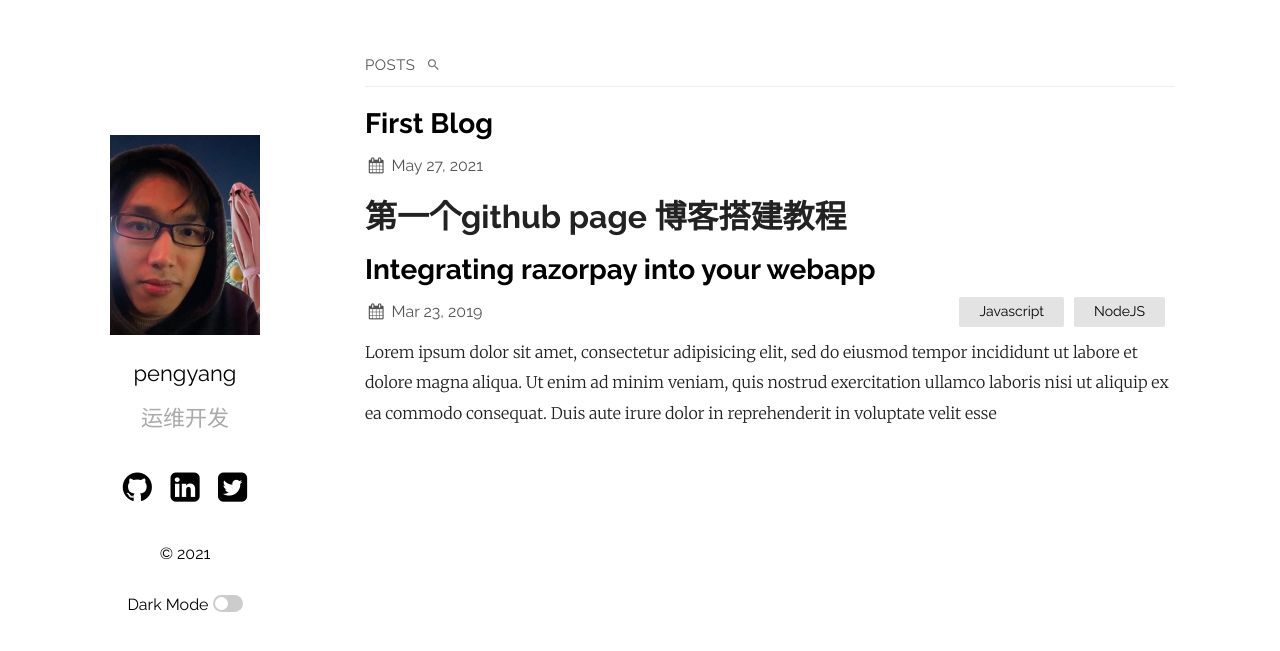
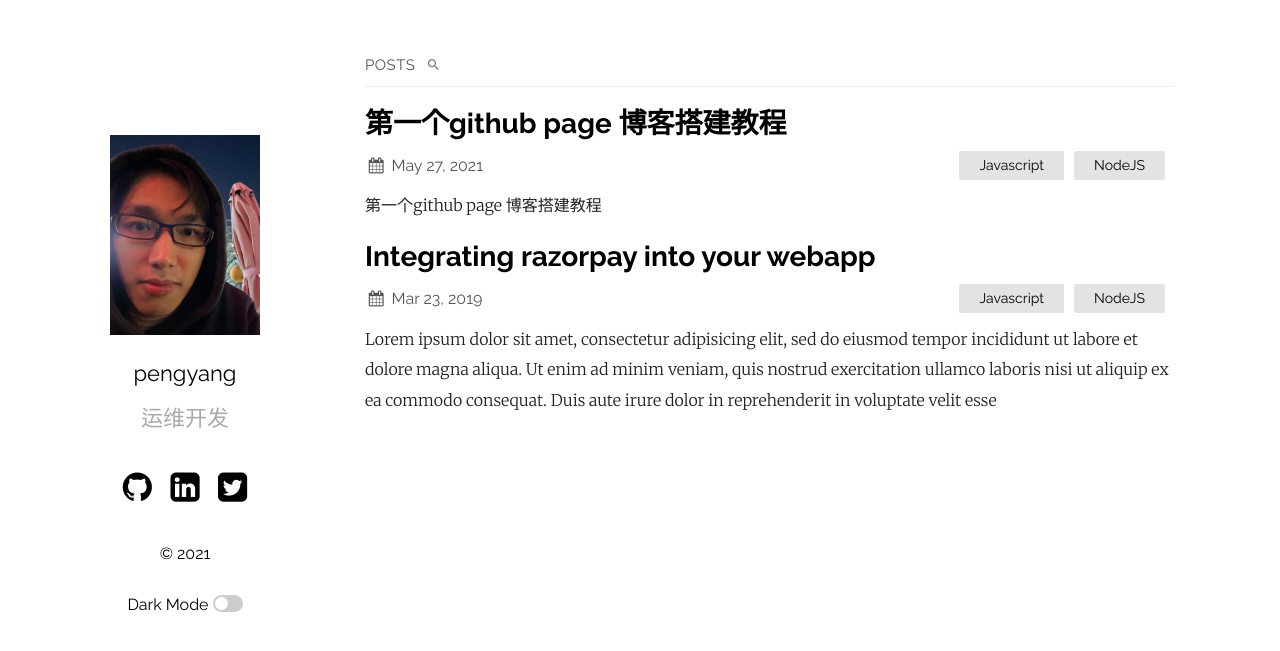
Before and after one commit to yang0009/yang0009.github.io, a Jekyll site: the page built from index.md, in a window 1280 px wide. Shown: the top 651 px of the page. Built offline with Jekyll 4.4.1, drawn with Linux system fonts in a browser that asks for light colours.

Commit message:
添加一个新的内容

```diff
--- a/_posts/2021-05-27-first-blog.markdown
+++ b/_posts/2021-05-27-first-blog.markdown
@@ -1 +1,7 @@
-# 第一个github page 博客搭建教程
+---
+layout: post
+title:  "第一个github page 博客搭建教程"
+date:   2021-05-27 17:00:30 +0530
+categories: Javascript NodeJS
+---
+第一个github page 博客搭建教程
```
